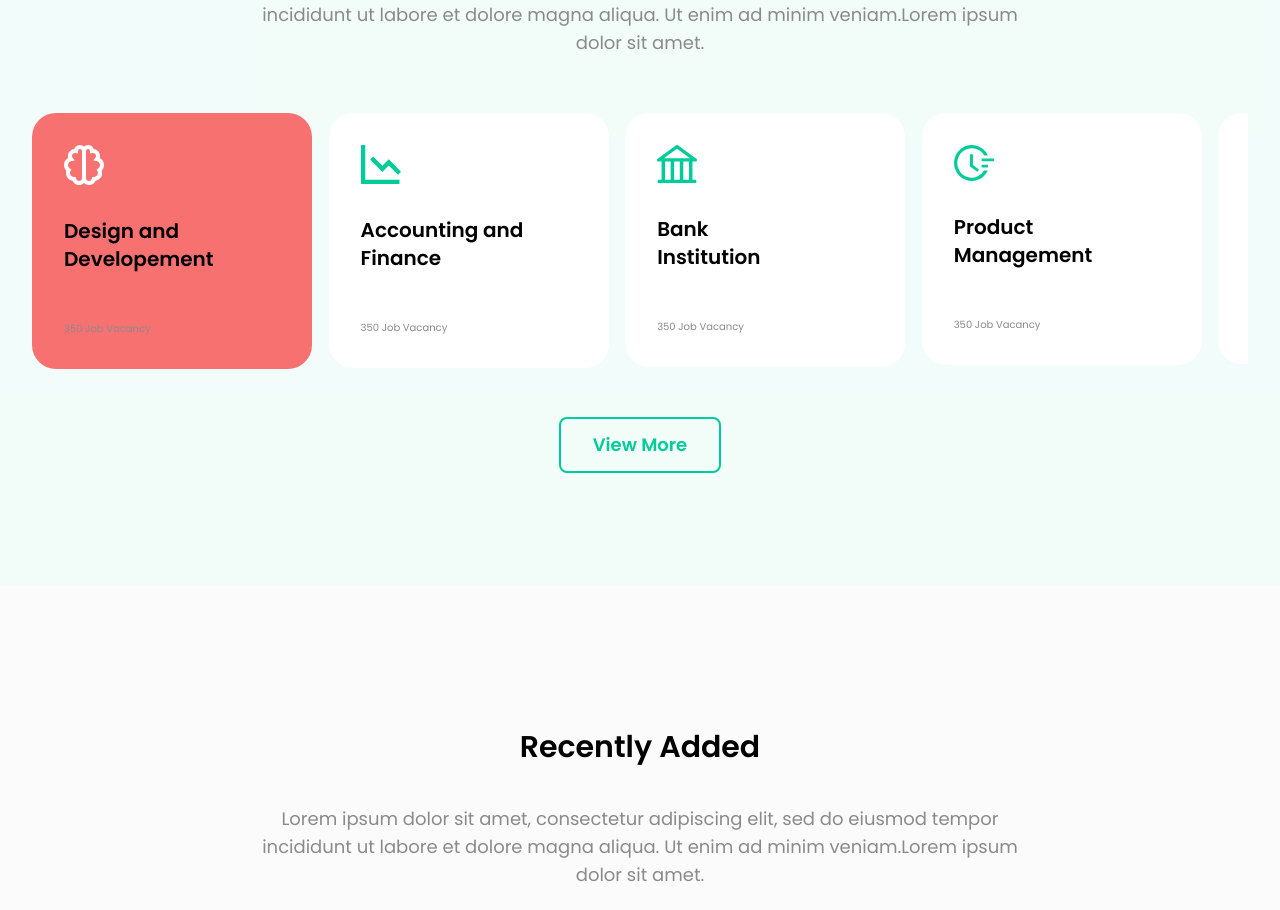
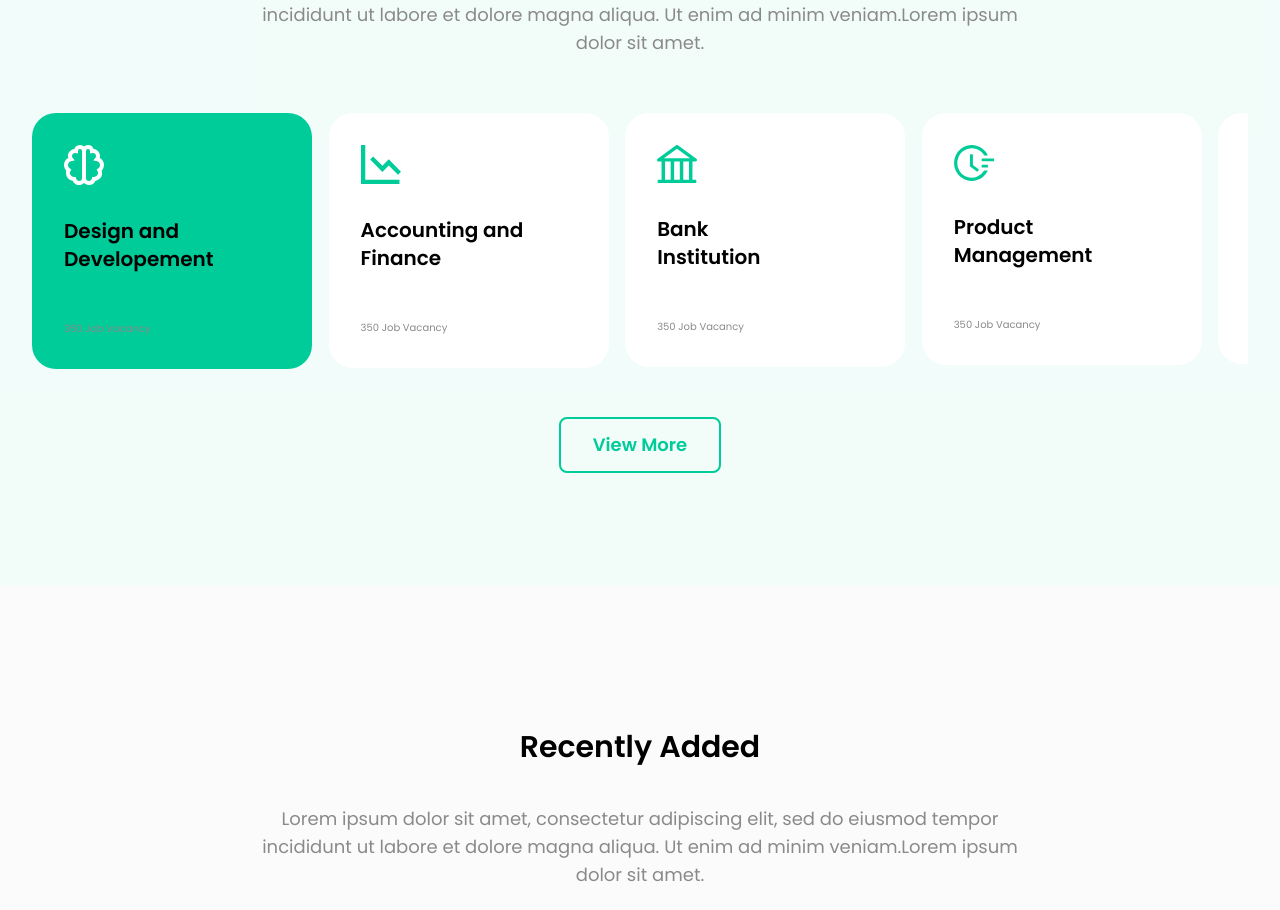
Before and after one commit to MaryJoeKhoury/job-search, a Next.js app: page / in a window 1280 px wide. Shown: the part 2147-3057 px from the top of the page. Built offline with nearby package versions, Linux system fonts and the light colour scheme.

Commit message:
change card bg color

```diff
--- a/components/Card.js
+++ b/components/Card.js
@@ -4,7 +4,7 @@ import Cards from "./Cards";
 export const Card = (props) => {
   return (
     <div
-      className={`flex cursor-pointer flex-col items-start justify-center gap-4 rounded-3xl bg-red-400 px-8 py-8 text-center font-Poppins ${props.backgroundColor} ${props.width} `}
+      className={`flex cursor-pointer flex-col items-start justify-center gap-4 rounded-3xl px-8 py-8 text-center font-Poppins ${props.backgroundColor} ${props.width} `}
     >
       <div className="w-7 md:w-10">
         <img src={props.icon} />
--- a/components/SearchJobFilter.js
+++ b/components/SearchJobFilter.js
@@ -3,7 +3,7 @@ import AlignContainer from "./AlignContainer";
 
 const SearchJobFilter = () => {
   return (
-    <div className="flex w-full flex-col flex-wrap gap-4 rounded-2xl bg-white p-5 font-Poppins text-sm xs:text-sm sm:p-4 md:flex-row md:flex-nowrap md:gap-1 md:p-2 lg:gap-5 lg:p-4">
+    <div className="flex w-fit flex-col flex-wrap gap-4 rounded-2xl bg-white font-Poppins text-sm xs:text-sm sm:p-4 md:flex-row md:flex-nowrap md:gap-1 md:p-2 lg:gap-5 lg:p-4">
       <form>
         <div className="flex flex-row items-center gap-1 rounded-xl bg-[#F9F9F9] p-2 sm:gap-3 sm:py-2 sm:pl-2 sm:pr-8 md:gap-2 md:py-2 md:pl-1 md:pr-0 lg:gap-3 lg:py-2 lg:pl-2 lg:pr-8 xl:pr-12">
           <div className="w-4">
```
